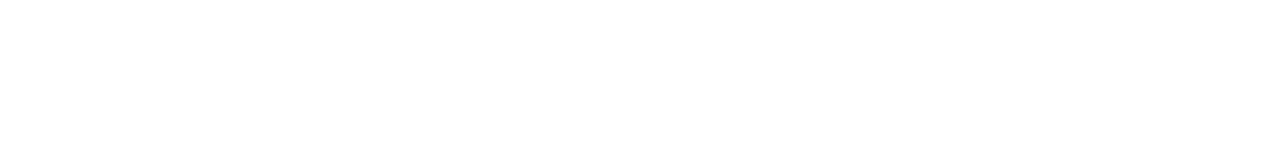
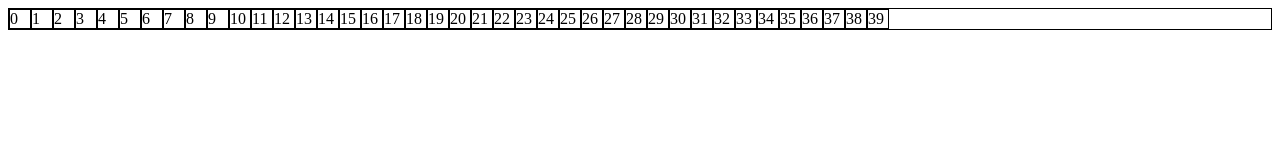
Before and after one commit to tmine/ObjectSerializer, a plain HTML site: page index.html in a window 1280 px wide. Drawn offline with Linux system fonts and the light colour scheme.

Commit message:
- serialization of threads

```diff
--- a/JSThread.js
+++ b/JSThread.js
@@ -16,14 +16,11 @@ var Thread = (function () {
         this.interval = setInterval(function () {
             _this.run();
         }, this.priority);
-        console.log("Thread start called " + this.interval);
     };
     Thread.prototype.stop = function () {
-        console.log("Thread stop called " + this.interval);
         clearInterval(this.interval);
     };
     Thread.prototype.run = function () {
-        console.log("Thread run called : " + this.interval);
         if(this.runnable.run() == 0) {
             this.stop();
         }
--- a/index.html
+++ b/index.html
@@ -2,35 +2,65 @@
 <head>
 	<script type="text/javascript" src="JSThread.js"></script>
 </head>
+<body>
+	<div id="0" style="border: solid 1px black; height: 20px; overflow: hidden;"></div>
 
 	<script>
+
+	function isFunction(functionToCheck) {
+		var getType = {};
+		return functionToCheck && getType.toString.call(functionToCheck) === '[object Function]';
+	}
+
+	function isObject(objToCheck) {
+		var getType = {};
+		return objToCheck && getType.toString.call(objToCheck) === '[object Object]';
+	}
+
+	function getSourceOfObject(obj){
+		var string = "";
+		string += "(function(){ var obj = " + obj.constructor + "\n";
+		for(var c in obj){
+			if(isFunction(obj[c])){
+				string += "obj." + c + " = " + obj[c] + ";\n";
+			} else if(isObject(obj[c])){
+				string += "obj." + c + " = " + getSourceOfObject(obj[c]) + ";\n";
+			} else {
+				string += "obj." + c + " = " + obj[c] + ";\n";
+			}
+		}
+		string += "return obj;})();";
+		return string;
+	}
+
+
 
 	var MyRunnable = (function () {
 	    function MyRunnable() {
 	    	this.i = 0;
 	    }
 	    MyRunnable.prototype.run = function () {
-        if(this.i >= 100) {
+	        if(this.i >= 40) {
 	            return 0;
 	        }
-        console.log(this.i);
+	        document.getElementById("0").innerHTML += "<div style='width: 20px; border: solid 1px black; display: inline-block;'>" + this.i + "</div>";
 	        this.i++;
 	    };
 	    return MyRunnable;
 	})();
 
-var runnable = new MyRunnable();
-var runnable2 = new MyRunnable();
+	// create new Thread
+	var mythread = new Thread(new MyRunnable());
 
-var thread = new Thread(runnable);
-var thread2 = new Thread(runnable2);
-thread2.setPriority(ThreadPriority.LOW);
+	// serialize Thread
+	var source = getSourceOfObject(mythread);
 
+	// deserialize Thread
+	var thread = eval(source);
+
+	// start Thread
 	thread.start();
-thread2.start();
-
-setTimeout(function(){thread2.stop();}, 2000);
 
 	</script>
-
+</body>
 </html>
```
Also changed, not shown: 1 other file. Lines whose indentation alone changed are shown as unchanged.
